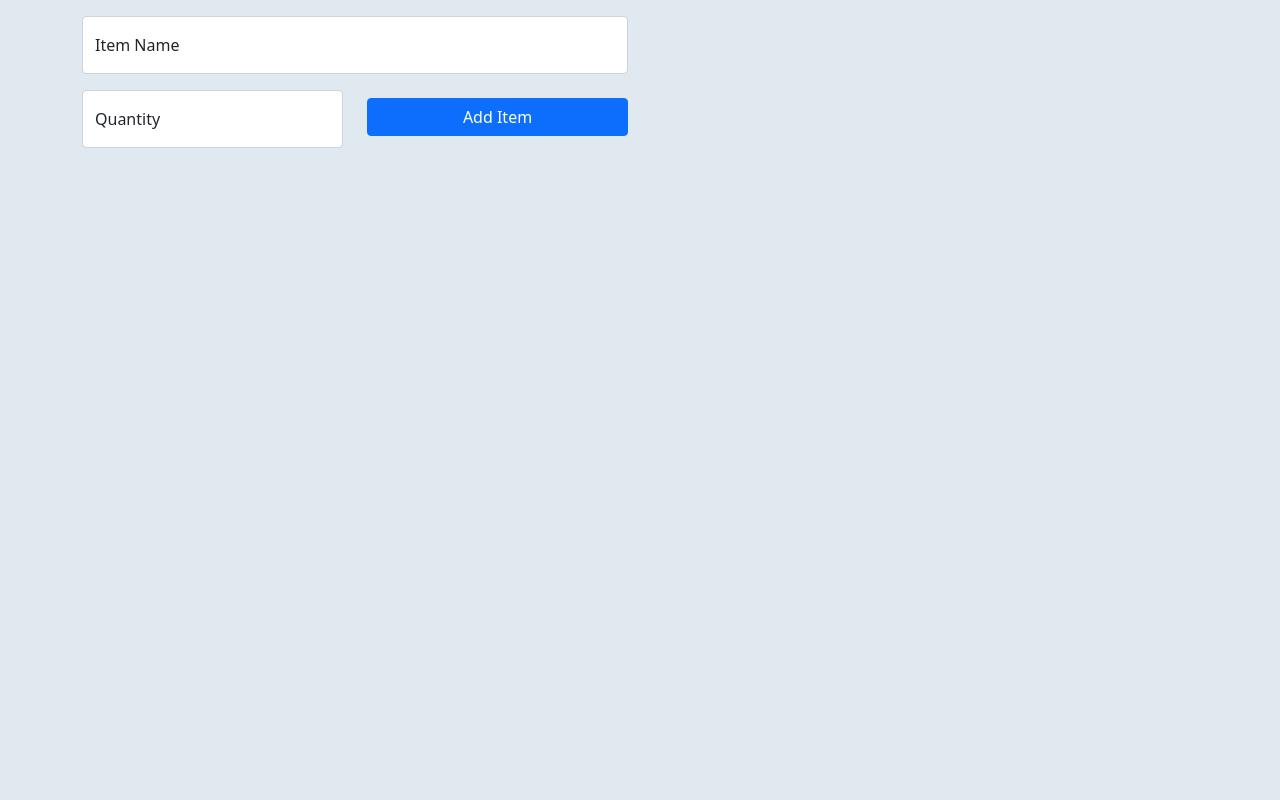
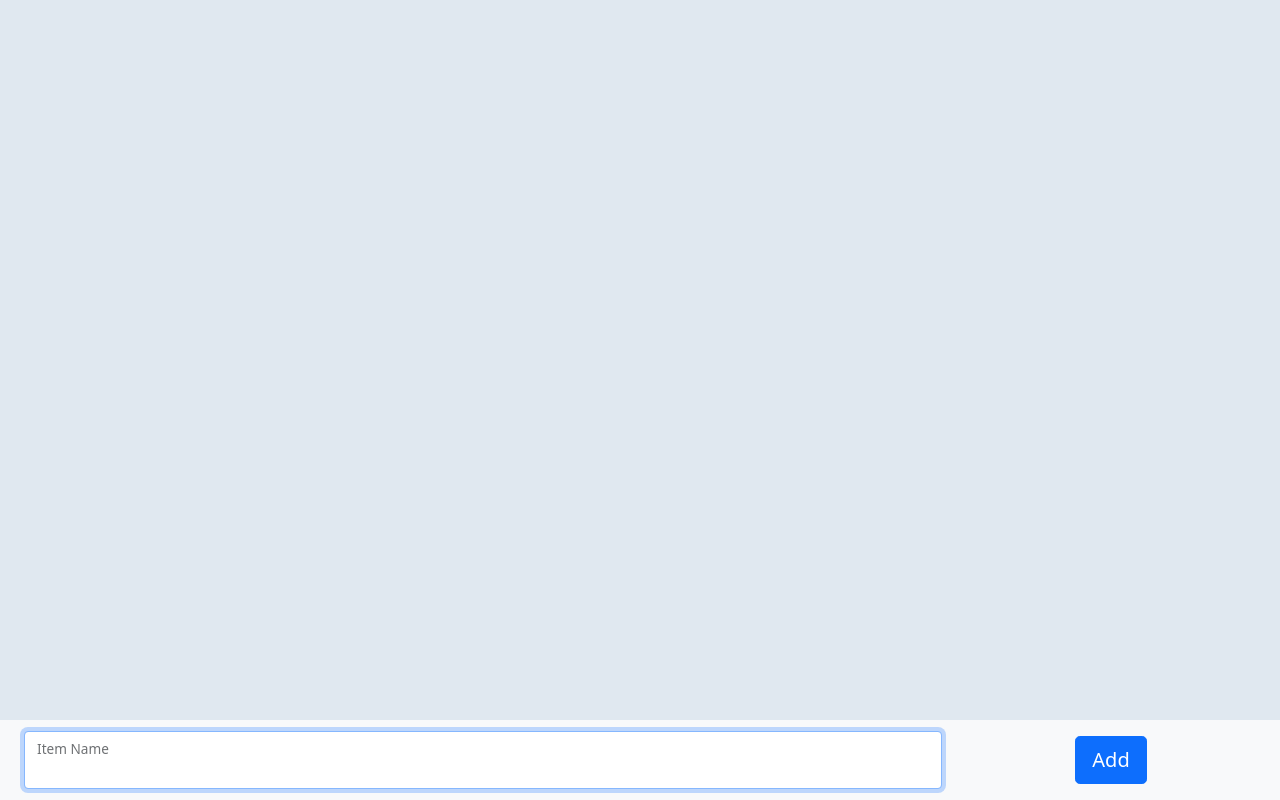
Before and after one commit to PetrSebik/online-shopping-list, a Django app: page /shopping/list/ in a window 1280 px wide. Run offline with Django 4.2, Linux system fonts and the light colour scheme; data that the repository does not hold is empty.

Commit message:
edited html

```diff
--- a/apps/shopping/templates/shopping.html
+++ b/apps/shopping/templates/shopping.html
@@ -12,36 +12,23 @@
         body {
             background-color: #e0e8f0; /* Light pink background color */
         }
+
+        .h-90-overflow {
+            height: 90vh;
+            overflow-y: auto;
+        }
+
+        .h-10 {
+            height: 10vh;
+        }
+
     </style>
+
 </head>
 <body>
-<div class="container mt-3">
+
+<div class="container-fluid h-90-overflow p-3">
     <div class="row">
-        <div class="col-lg-6">
-            <!-- Add Item Form -->
-            <form method="post" action="{% url 'shopping_list' %}">
-                {% csrf_token %}
-                <div class="form-floating mb-3">
-                    <input type="text" class="form-control" id="{{ form.name.id_for_label }}" placeholder="item"
-                           name="name">
-                    <label for="{{ form.name.id_for_label }}">Item Name</label>
-                </div>
-                <div class="row">
-                    <div class="col col-6">
-                        <div class="form-floating mb-3">
-                            <input type="number" class="form-control" id="{{ form.quantity.id_for_label }}"
-                                   placeholder="1" min="0" name="quantity">
-                            <label for="{{ form.quantity.id_for_label }}">Quantity</label>
-                        </div>
-                    </div>
-                    <div class="col col-6 text-center">
-                        <div class="d-flex justify-content-center">
-                            <button type="submit" class="my-2 btn btn-primary w-100">Add Item</button>
-                        </div>
-                    </div>
-                </div>
-            </form>
-        </div>
         <div class="col-lg-6">
             <!-- Shopping List -->
             <ul class="list-group">
@@ -56,14 +43,31 @@
                         <a href="{% url 'remove_item' item.id %}" class="btn btn-danger btn-sm float-end">
                             <i class="bi bi-x-lg"></i>
                         </a>
-
                     </li>
-
                 {% endfor %}
             </ul>
         </div>
     </div>
 </div>
+
+<nav class="navbar navbar-light bg-light input-section fixed-bottom h-10">
+    <div class="container-fluid justify-content-center">
+        <form method="post" class="row w-100" action="{% url 'shopping_list' %}">
+            {% csrf_token %}
+            <div class="col">
+                <div class="form-floating">
+                    <input type="text" class="form-control" id="{{ form.name.id_for_label }}" placeholder="item"
+                           name="name" autofocus="autofocus">
+                    <label for="{{ form.name.id_for_label }}">Item Name</label>
+                </div>
+            </div>
+            <div class="col col-3 d-flex justify-content-center align-items-center">
+                <button type="submit" class="btn btn-lg btn-primary">Add</button>
+            </div>
+        </form>
+    </div>
+</nav>
+
 
 <!-- Add Bootstrap 5 JS (Optional, for Bootstrap features like modals) -->
 <script src="https://cdn.jsdelivr.net/npm/bootstrap@5.0.2/dist/js/bootstrap.bundle.min.js"
```
